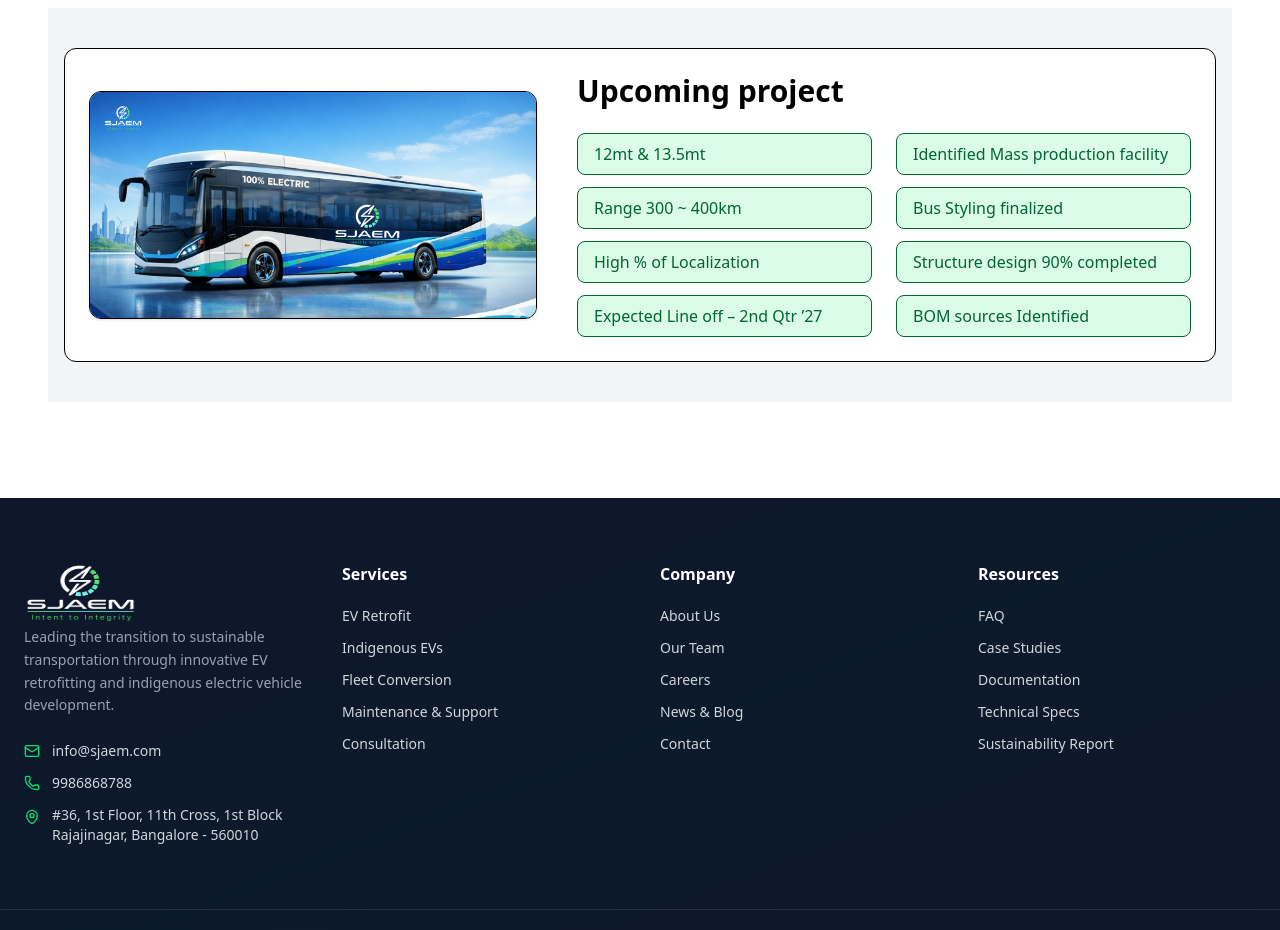
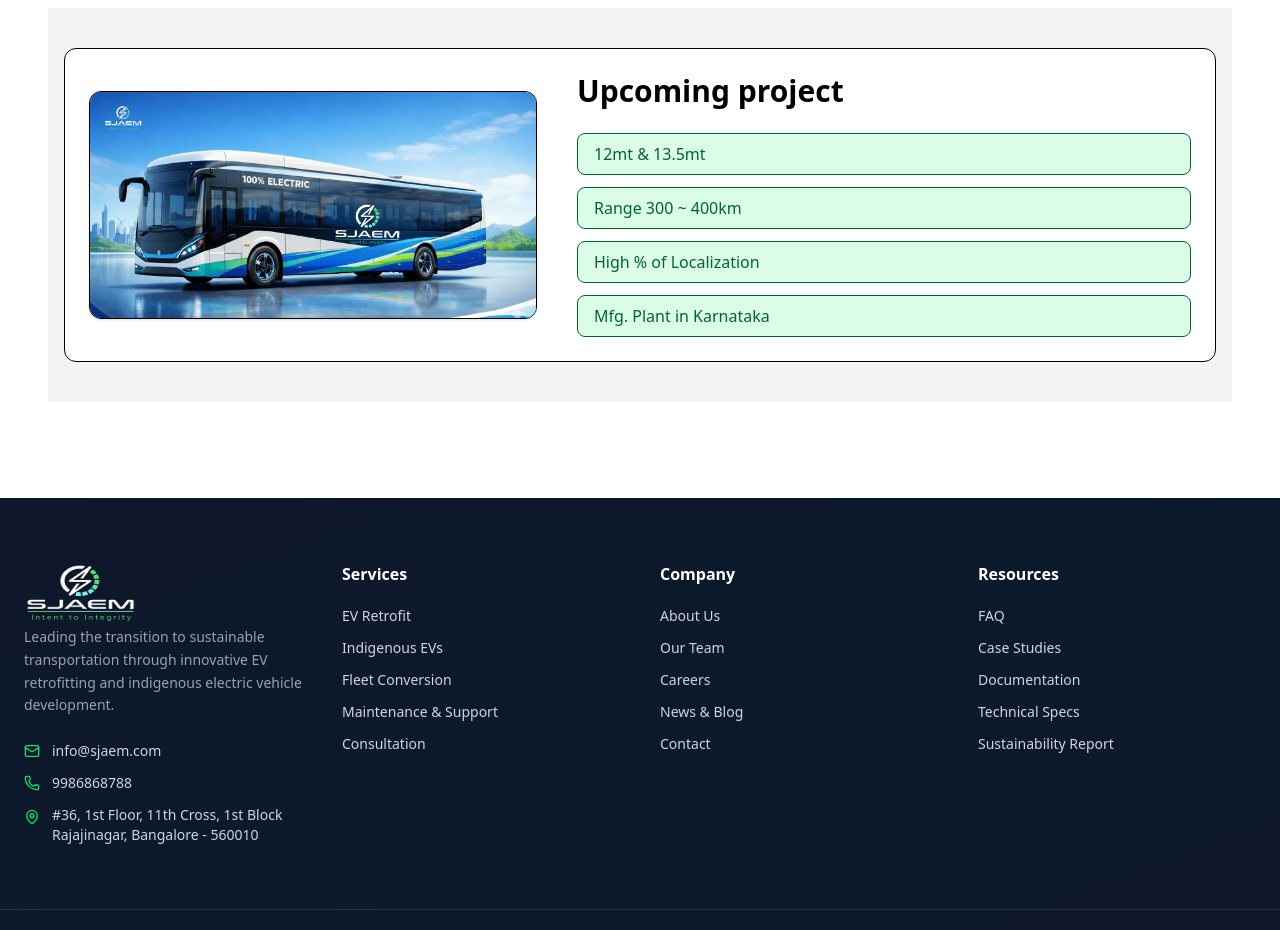
Before and after one commit to ST-AutoCanon/SJadvaya-frontend, a React (Vite) app: page /product in a window 1280 px wide. Shown: the part 840-1770 px from the top of the page. Built offline with nearby package versions, Linux system fonts and the light colour scheme.

Commit message:
product fixed

```diff
--- a/src/pages/products/product.tsx
+++ b/src/pages/products/product.tsx
@@ -168,13 +168,13 @@
               Upcoming project
             </h2>
 
-            <div className="grid grid-cols-1 md:grid-cols-2 gap-6">
+            {/* <div className="grid grid-cols-1 md:grid-cols-2 gap-6">
               <div className="space-y-3">
                 {[
                   "12mt & 13.5mt",
                   "Range 300 ~ 400km",
                   "High % of Localization",
-                  "Expected Line off – 2nd Qtr ’27",
+                  "Mfg. Plant in Karnataka",
                 ].map((item, i) => (
                   <div
                     key={i}
@@ -187,10 +187,29 @@
 
               <div className="space-y-3">
                 {[
-                  "Identified Mass production facility",
-                  "Bus Styling finalized",
-                  "Structure design 90% completed",
-                  "BOM sources Identified",
+                  // "Identified Mass production facility",
+                  // "Bus Styling finalized",
+                  // "Structure design 90% completed",
+                  // "BOM sources Identified",
+                  // "Plant & Machinery decided",
+                ].map((item, i) => (
+                  <div
+                    key={i}
+                    className="bg-green-100 text-green-800 px-4 py-2 rounded-lg border"
+                  >
+                    {item}
+                  </div>
+                ))}
+              </div>
+            </div> */}
+
+            <div className="grid grid-cols-1 gap-6">
+              <div className="space-y-3">
+                {[
+                  "12mt & 13.5mt",
+                  "Range 300 ~ 400km",
+                  "High % of Localization",
+                  "Mfg. Plant in Karnataka",
                 ].map((item, i) => (
                   <div
                     key={i}
@@ -201,6 +220,7 @@
                 ))}
               </div>
             </div>
+
           </div>
         </div>
 
```
